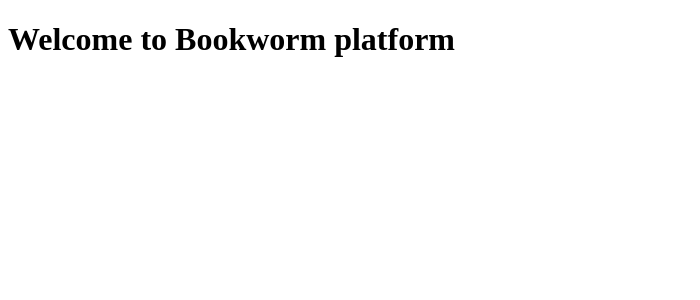
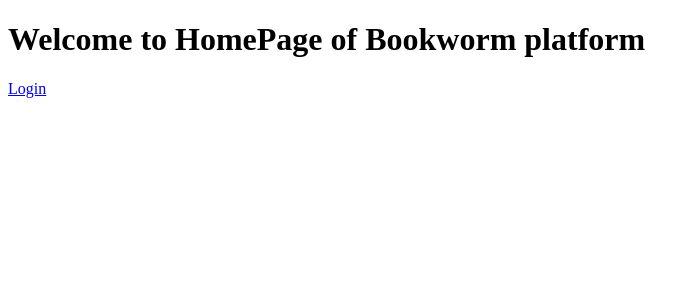
Before and after one commit to 3dw1nM0535/bookworm-react, a React (Create React App) app: page / in a window 1280 px wide. Shown: the top 300 px of the page, without its empty margins (0-700 px from the left). Built offline with nearby package versions, Linux system fonts and the light colour scheme.

Commit message:
Router setup

```diff
--- a/package.json
+++ b/package.json
@@ -5,6 +5,8 @@
   "dependencies": {
     "react": "^16.2.0",
     "react-dom": "^16.2.0",
+    "react-router": "^4.2.0",
+    "react-router-dom": "^4.2.2",
     "react-scripts": "1.1.0"
   },
   "scripts": {
--- a/src/App.js
+++ b/src/App.js
@@ -1,5 +1,14 @@
 import React from 'react';
+import { Route } from 'react-router-dom';
 
-const App = () => <h1>Welcome to Bookworm platform</h1>
+import HomePage from './components/pages/HomePage';
+import LoginPage from './components/pages/LoginPage';
+
+const App = () => (
+  <div>
+    <Route path='/' exact component={HomePage} />
+    <Route path='/login' exact component={LoginPage} />
+  </div>
+)
 
 export default App;
--- /dev/null
+++ b/src/components/pages/HomePage.js
@@ -0,0 +1,11 @@
+import React from 'react';
+import { Link } from 'react-router-dom';
+
+const HomePage = () => (
+  <div>
+    <h1>Welcome to HomePage of Bookworm platform</h1>
+    <Link to='/login'>Login</Link>
+  </div>
+);
+
+export default HomePage;
--- /dev/null
+++ b/src/components/pages/LoginPage.js
@@ -0,0 +1,9 @@
+import React from 'react';
+
+const LoginPage = () => (
+  <div>
+    <h1>Welcome to Bookworm Login page</h1>
+  </div>
+);
+
+export default LoginPage;
--- a/src/index.js
+++ b/src/index.js
@@ -1,7 +1,12 @@
 import React from 'react';
 import ReactDOM from 'react-dom';
+import { BrowserRouter } from 'react-router-dom';
 import App from './App';
 import registerServiceWorker from './registerServiceWorker';
 
-ReactDOM.render(<App />, document.getElementById('root'));
+ReactDOM.render(
+  <BrowserRouter>
+    <App />
+  </BrowserRouter>,
+  document.getElementById('root'));
 registerServiceWorker();
```
